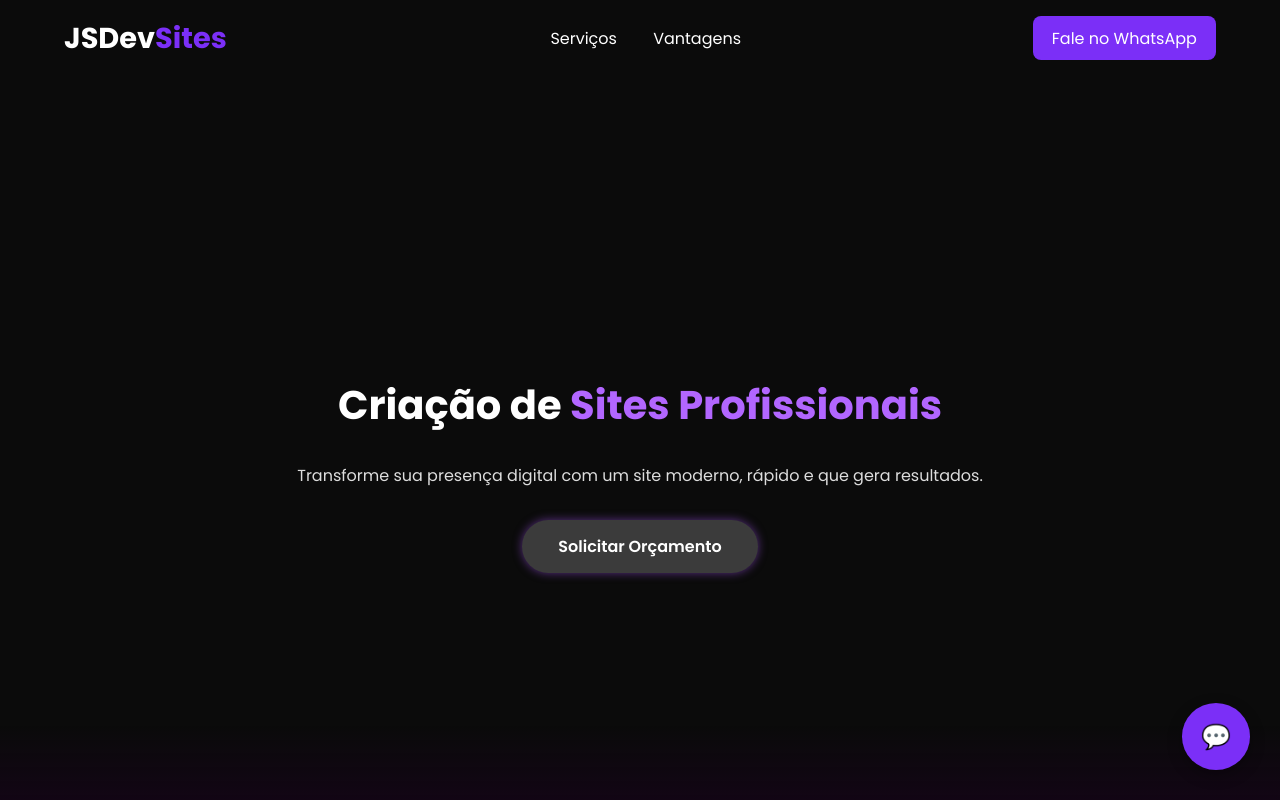
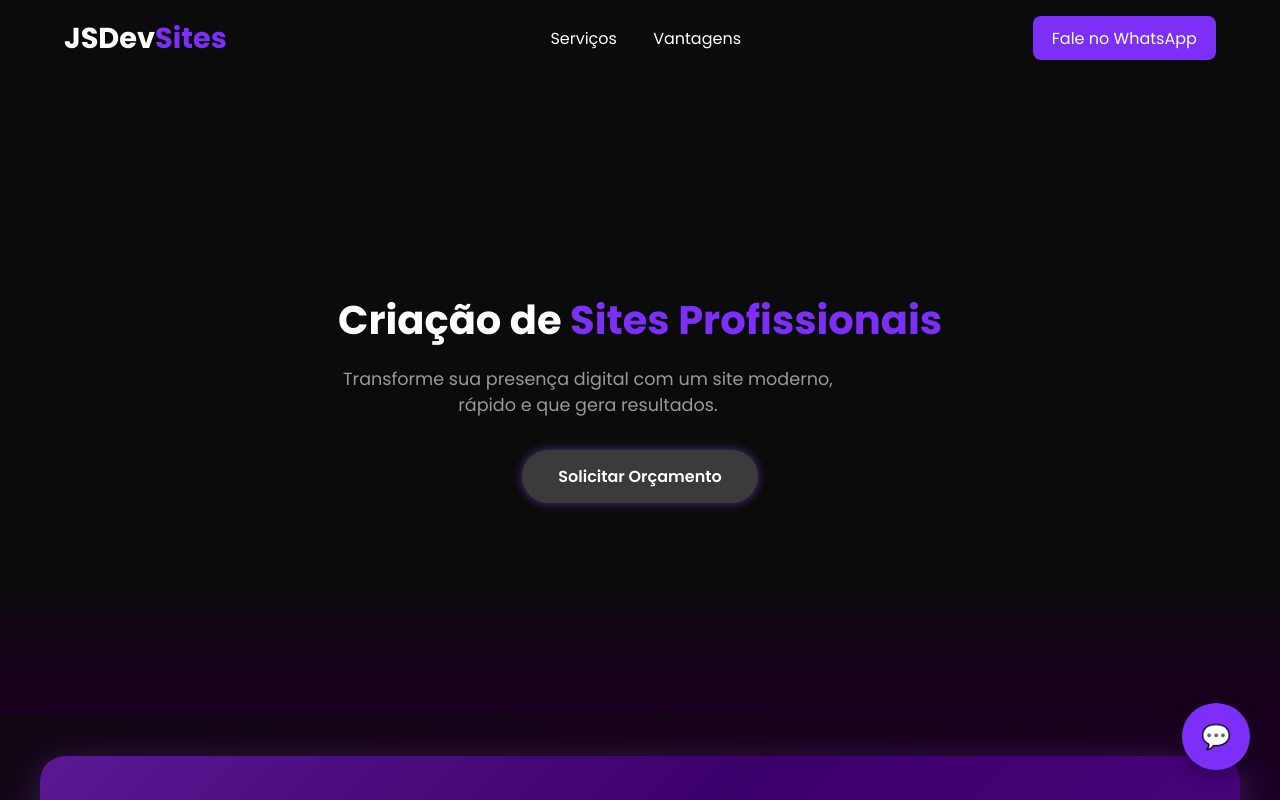
Before and after one commit to Jotinhatroll/Lading-page, a plain HTML site: page index.html in a window 1280 px wide. Shown: the top 800 px of the page. Drawn offline with Linux system fonts and the light colour scheme.

Commit message:
Update style.css

```diff
--- a/style.css
+++ b/style.css
@@ -79,50 +79,48 @@ body {
 
 /* ---------------- Hero ---------------- */
 .hero {
-  position: relative;
-  height: 100vh;
   display: flex;
+  flex-direction: column;
   align-items: center;
   justify-content: center;
   text-align: center;
-  padding: 0 2rem;
-  overflow: hidden;
-}
-
-.hero-content {
+  height: 80vh;
+  padding: 0 20px;
   position: relative;
-  z-index: 2;
-  max-width: 700px;
-  animation: fadeUp 1.2s ease-out;
+  z-index: 5;
 }
 
 .hero h2 {
   font-size: 2.5rem;
-  line-height: 1.3;
+  font-weight: 700;
+  margin-bottom: 1rem;
 }
 
-.hero span {
-  color: #b266ff;
+.hero h2 span {
+  color: var(--purple-light);
 }
 
 .hero p {
-  margin: 1rem 0 2rem;
-  font-weight: 300;
-  color: #ddd;
+  font-size: 1.1rem;
+  color: var(--gray);
+  margin-bottom: 2rem;
+  max-width: 500px;
 }
 
 .btn-cta {
-  background: #b266ff;
+  padding: 0.8rem 2rem;
+  background: var(--purple-light);
   color: #fff;
-  padding: 0.8rem 1.6rem;
-  border-radius: 30px;
+  border-radius: 8px;
   text-decoration: none;
+  font-weight: 600;
   transition: 0.3s;
 }
 
 .btn-cta:hover {
-  background: #9d4edd;
+  background: var(--purple-accent);
 }
+
 /* ---------------- Wave ---------------- */
 .wave {
   width: 100%;
```
